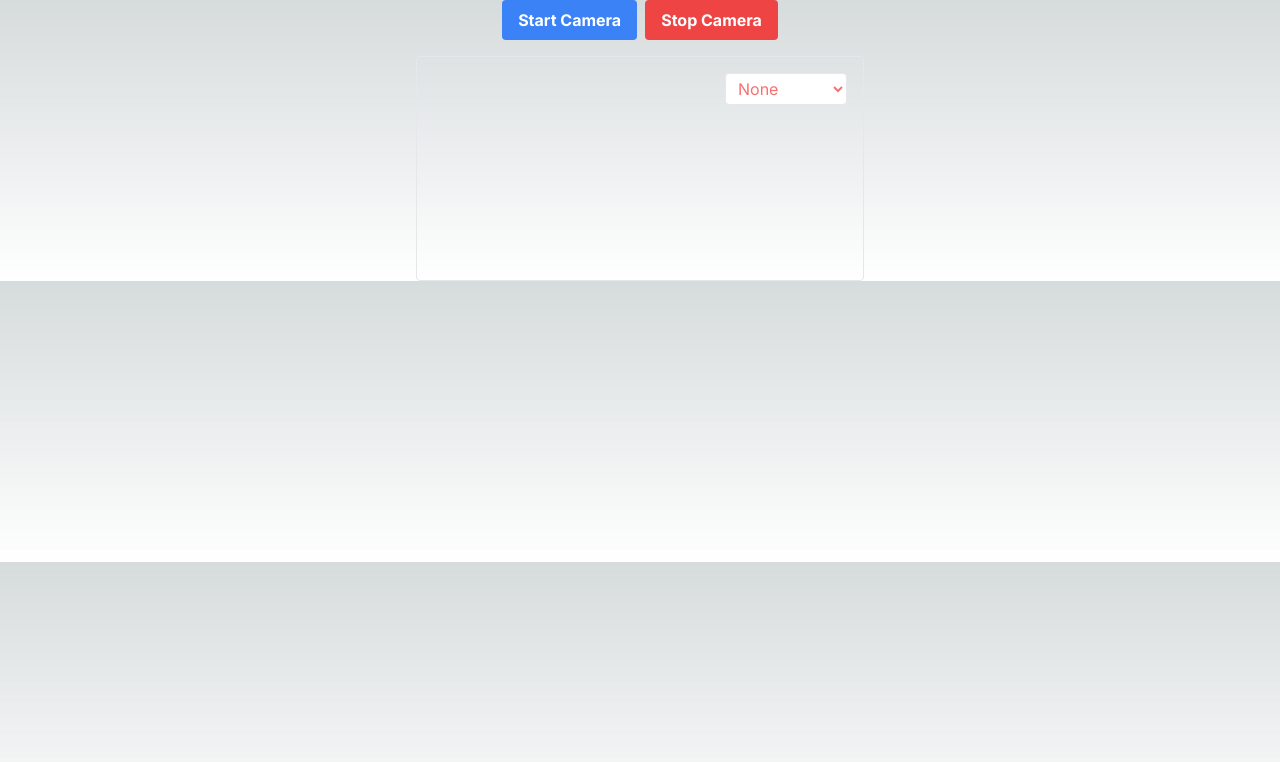
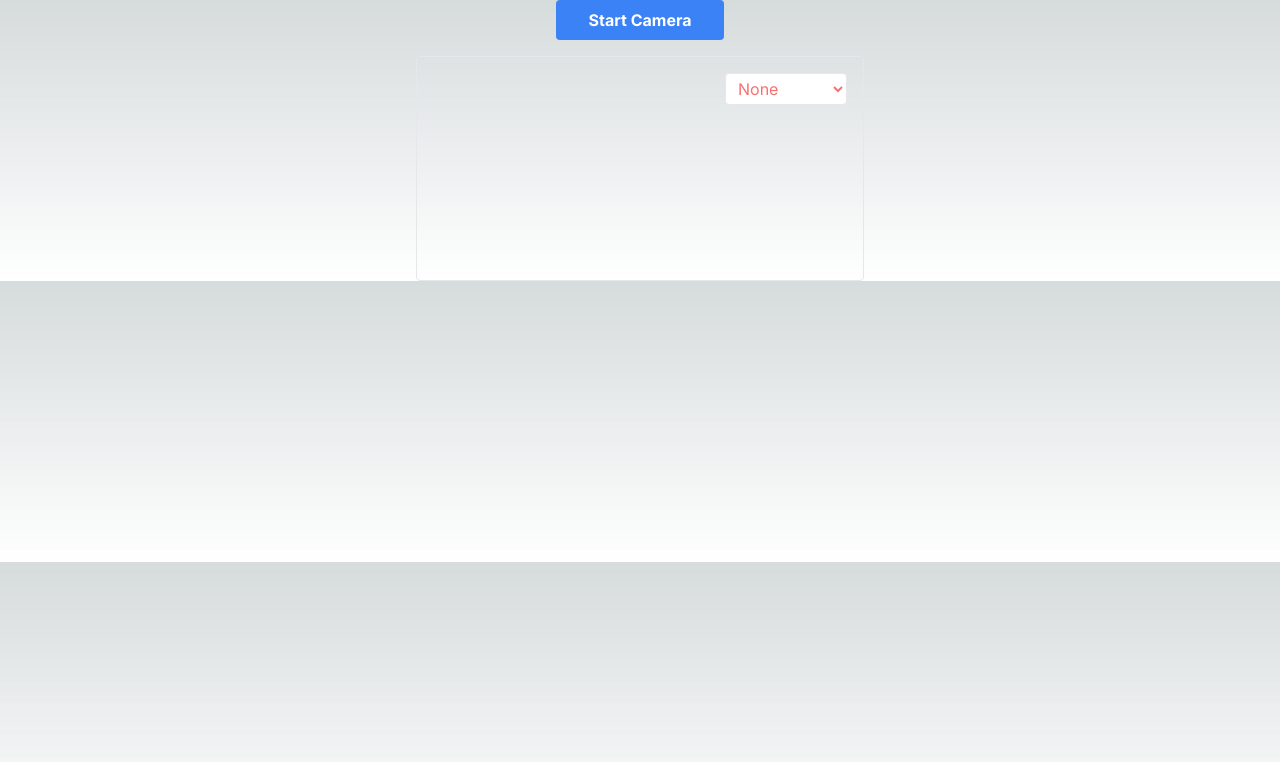
Before and after one commit to blackwolfinc/revamp-bwt, a Next.js app: page /about in a window 1280 px wide. Shown: the top 762 px of the page. Built offline with nearby package versions, Linux system fonts and the light colour scheme.

Commit message:
add snapsot

```diff
--- a/package.json
+++ b/package.json
@@ -15,6 +15,7 @@
     "axios": "^1.7.2",
     "formidable": "^3.5.1",
     "framer-motion": "^11.1.7",
+    "html2canvas": "^1.4.1",
     "i": "^0.3.7",
     "intro.js": "^7.2.0",
     "next": "14.1.4",
--- a/src/components/TalkCharacter/TalkCharacter.tsx
+++ b/src/components/TalkCharacter/TalkCharacter.tsx
@@ -1,6 +1,8 @@
 import { useEffect, useMemo, useRef, useState } from "react";
 import OpenAI from "openai";
 import TalkingImage from "@/TalkingImage";
+import html2canvas from "html2canvas";
+import { FaCamera } from "react-icons/fa";
 
 const TalkCharacter = (props: any) => {
   const [messages, setMessages]: any = useState([]);
@@ -15,39 +17,51 @@ const TalkCharacter = (props: any) => {
   const [isCamera, setisCamera] = useState(false);
 
   // camera
-  const [stream, setStream]: any = useState(null);
-  const [filter, setFilter] = useState("none");
-  const videoRef: any = useRef();
+  const [stream, setStream] = useState<MediaStream | null>(null);
+  const [filter, setFilter] = useState<string>('none');
+  const videoRef = useRef<HTMLVideoElement>(null);
 
   const startCamera = async () => {
-    setisCamera(true);
+    setisCamera(true)
     try {
-      const mediaStream: any = await navigator.mediaDevices.getUserMedia({
-        video: true,
-      });
+      const mediaStream = await navigator.mediaDevices.getUserMedia({ video: true });
       setStream(mediaStream);
       if (videoRef.current) {
         videoRef.current.srcObject = mediaStream;
       }
     } catch (error) {
-      console.error("Error accessing camera:", error);
+      console.error('Error accessing camera:', error);
     }
   };
 
   const stopCamera = () => {
-    setisCamera(false);
+    setisCamera(false)
     if (stream) {
-      stream.getTracks().forEach((track: any) => track.stop());
+      stream.getTracks().forEach(track => track.stop());
       setStream(null);
     }
   };
 
-  const handleFilterChange = (event: any) => {
+  const takeSnapshot = () => {
+    html2canvas(document.body).then(canvas => {
+      const image = canvas.toDataURL('image/png');
+      const link = document.createElement('a');
+      link.href = image;
+      link.download = 'snapshot.png';
+      link.click();
+    }).catch(error => {
+      console.error('Error taking snapshot:', error);
+    });
+  };
+
+  const handleFilterChange = (event: React.ChangeEvent<HTMLSelectElement>) => {
     setFilter(event.target.value);
     if (videoRef.current) {
       videoRef.current.style.filter = event.target.value;
     }
   };
+
+
 
   const openai = new OpenAI({
     dangerouslyAllowBrowser: true,
@@ -226,20 +240,15 @@ const TalkCharacter = (props: any) => {
           {!isCamera ? (
             <TalkingImage currentWord={currentWord} />
           ) : (
-            <div className="w-[140px] h-[140px]  border-[4px] rounded-3xl   relative">
-              <video
-                ref={videoRef}
-                autoPlay
-                playsInline
-                className="w-[140px] h-[100px] rounded-3xl"
-                style={{ filter: filter }}
-              />
-              <div className="absolute bottom-[-0.3rem] right-0 m-4">
-                <select
-                  value={filter}
-                  onChange={handleFilterChange}
-                  className="bg-white border w-full text-black rounded px-2 py-1"
-                >
+            <div className="w-[190px] md:max-w-md border rounded-2xl items-center flex justify-center relative group">
+            <video ref={videoRef} autoPlay playsInline className="w-full rounded-2xl" style={{ filter: filter }} />
+            <div className="absolute inset-0 flex items-center justify-center rounded-2xl bg-black bg-opacity-50 opacity-0 group-hover:opacity-100 transition-opacity duration-300">
+              <button onClick={takeSnapshot} className="text-white text-3xl">
+                <FaCamera />
+              </button>
+            </div>
+            <div className="absolute  bottom-[-2rem] m-4">
+              <select value={filter} onChange={handleFilterChange} className="bg-white text-black border rounded px-2 py-1">
                 <option value="none">None</option>
                 <option value="grayscale(100%)">Grayscale</option>
                 <option value="sepia(100%)">Sepia</option>
@@ -275,7 +284,7 @@ const TalkCharacter = (props: any) => {
                         : "bg-blue-500 hover:bg-blue-700"
                     }`}
                   >
-                    {stream ? " Camera" : " Camera"}
+                    {stream ? " stop" : " Camera"}
                   </button>
                   <button
                     className="px-[2rem] w-full py-[0.5rem] bg-slate-500"
--- a/src/components/camera/CameraComponent.tsx
+++ b/src/components/camera/CameraComponent.tsx
@@ -1,13 +1,15 @@
 import React, { useState, useRef } from 'react';
+import html2canvas from 'html2canvas';
+import { FaCamera } from 'react-icons/fa';
 
-const CameraComponent = () => {
-  const [stream, setStream]:any = useState(null);
-  const [filter, setFilter] = useState('none');
-  const videoRef:any = useRef();
+const CameraComponent: React.FC = () => {
+  const [stream, setStream] = useState<MediaStream | null>(null);
+  const [filter, setFilter] = useState<string>('none');
+  const videoRef = useRef<HTMLVideoElement>(null);
 
   const startCamera = async () => {
     try {
-      const mediaStream:any = await navigator.mediaDevices.getUserMedia({ video: true });
+      const mediaStream = await navigator.mediaDevices.getUserMedia({ video: true });
       setStream(mediaStream);
       if (videoRef.current) {
         videoRef.current.srcObject = mediaStream;
@@ -19,12 +21,24 @@ const CameraComponent = () => {
 
   const stopCamera = () => {
     if (stream) {
-      stream.getTracks().forEach((track: { stop: () => any; }) => track.stop());
+      stream.getTracks().forEach(track => track.stop());
       setStream(null);
     }
   };
 
-  const handleFilterChange = (event:any) => {
+  const takeSnapshot = () => {
+    html2canvas(document.body).then(canvas => {
+      const image = canvas.toDataURL('image/png');
+      const link = document.createElement('a');
+      link.href = image;
+      link.download = 'snapshot.png';
+      link.click();
+    }).catch(error => {
+      console.error('Error taking snapshot:', error);
+    });
+  };
+
+  const handleFilterChange = (event: React.ChangeEvent<HTMLSelectElement>) => {
     setFilter(event.target.value);
     if (videoRef.current) {
       videoRef.current.style.filter = event.target.value;
@@ -34,15 +48,22 @@ const CameraComponent = () => {
   return (
     <div className="flex flex-col items-center">
       <div className="mb-4">
-        <button onClick={startCamera} className="bg-blue-500 hover:bg-blue-700 text-white font-bold py-2 px-4 rounded mr-2">
-          Start Camera
-        </button>
-        <button onClick={stopCamera} className="bg-red-500 hover:bg-red-700 text-white font-bold py-2 px-4 rounded">
-          Stop Camera
+        <button
+          onClick={stream ? stopCamera : startCamera}
+          className={`px-8 w-full py-2 font-bold text-white rounded ${
+            stream ? 'bg-red-500 hover:bg-red-700' : 'bg-blue-500 hover:bg-blue-700'
+          }`}
+        >
+          {stream ? 'Stop Camera' : 'Start Camera'}
         </button>
       </div>
-      <div className="w-full md:max-w-md border rounded overflow-hidden relative">
+      <div className="w-full md:max-w-md border rounded overflow-hidden relative group">
         <video ref={videoRef} autoPlay playsInline className="w-full" style={{ filter: filter }} />
+        <div className="absolute inset-0 flex items-center justify-center bg-black bg-opacity-50 opacity-0 group-hover:opacity-100 transition-opacity duration-300">
+          <button onClick={takeSnapshot} className="text-white text-3xl">
+            <FaCamera />
+          </button>
+        </div>
         <div className="absolute top-0 right-0 m-4">
           <select value={filter} onChange={handleFilterChange} className="bg-white border rounded px-2 py-1">
             <option value="none">None</option>
```
Also changed, not shown: 1 other file (tests, documents, lock files or other folders). Lines whose indentation alone changed are shown as unchanged.
